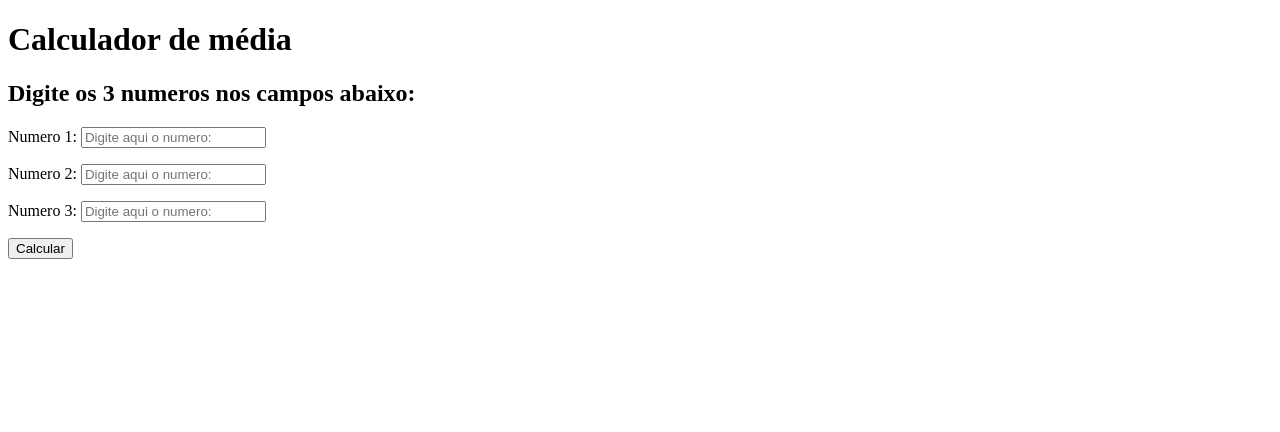
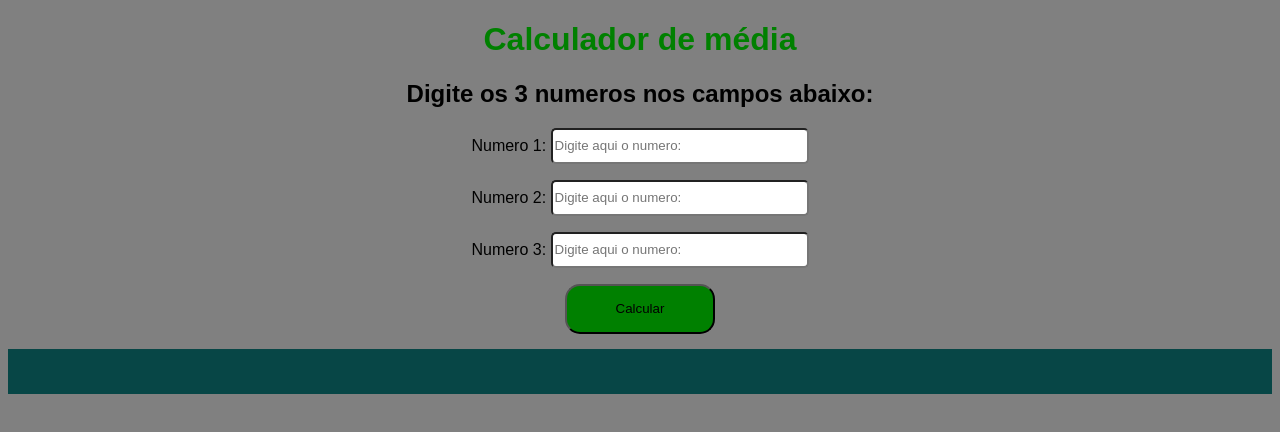
Before and after one commit to Madson05/curso-JavaScript-EBAC, a plain HTML site: page modulo1/index.html in a window 1280 px wide. Drawn offline with Linux system fonts and the light colour scheme.

Commit message:
Estilização e Script feitos (trabalho concluido)

```diff
--- /dev/null
+++ b/modulo1/assets/script.js
@@ -0,0 +1,9 @@
+
+function calculamedia(){
+    let num1 = parseFloat(document.getElementById("num1").value);
+    let num2 = parseFloat(document.getElementById("num2").value);
+    let num3 = parseFloat(document.getElementById("num3").value);
+	let media = ((num1 + num2 + num3)/3);
+    console.log(media)
+    document.getElementById("resultado").innerHTML = "A média obtida foi:" + media;
+};
--- /dev/null
+++ b/modulo1/assets/style.css
@@ -0,0 +1,29 @@
+body{
+    font-family: Arial, Helvetica, sans serif;
+    background-color: grey;
+    text-align: center;
+}
+h1{
+    color:green;
+}
+input{
+    height: 30px;
+    width: 250px;
+    border-radius: 5px;
+
+}
+
+div{
+    color: rgb(222, 229, 238);
+    padding: 15px;
+    background-color: rgb(7, 70, 70);
+    margin-top: 15px;
+    height: 15px;
+}
+
+button{
+    height: 50px;
+    width: 150px;
+    border-radius: 15px;
+    background-color: green;
+}
--- a/modulo1/index.html
+++ b/modulo1/index.html
@@ -5,18 +5,23 @@
     <meta http-equiv="X-UA-Compatible" content="IE=edge">
     <meta name="viewport" content="width=device-width, initial-scale=1.0">
     <title>Calculador de média</title>
+    <link rel="stylesheet" href="./assets/style.css">
+
 </head>
 <body>
+
     <h1>Calculador de média</h1>
 
     <h2>Digite os 3 numeros nos campos abaixo:</h2>
 
-    <form >
 
-        <p>Numero 1: <input type="number" id="num1" placeholder="Digite aqui o numero: "></p>
-        <p>Numero 2: <input type="number" id="num2" placeholder="Digite aqui o numero: "></p>
-        <p>Numero 3: <input type="number" id="num3" placeholder="Digite aqui o numero: "></p>
-        <button type="submit">Calcular</button>
-    </form>
+    <p>Numero 1: <input type="number" id="num1" placeholder="Digite aqui o numero: "></p>
+    <p>Numero 2: <input type="number" id="num2" placeholder="Digite aqui o numero: "></p>
+    <p>Numero 3: <input type="number" id="num3" placeholder="Digite aqui o numero: "></p>
+    <button onclick="calculamedia()">Calcular</button>
+    <div id = "resultado">
+
+    </div>
+    <script src="./assets/script.js"></script>
 </body>
 </html>
```
